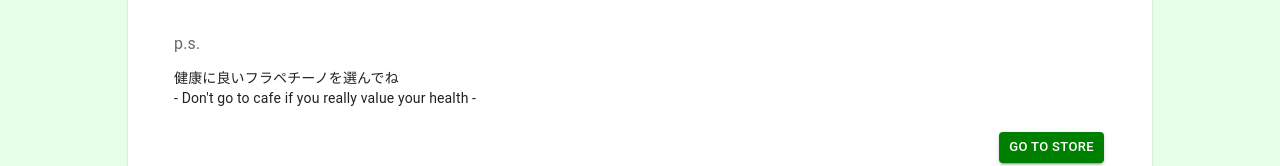
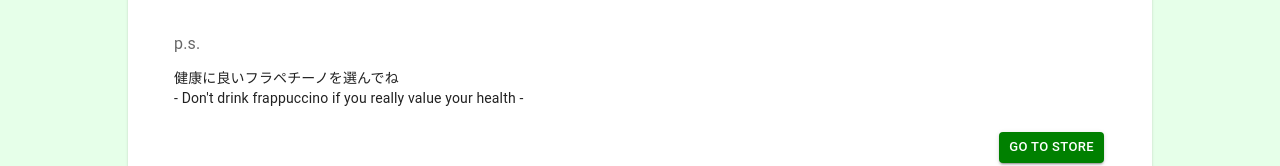
Before and after one commit to Riku0413/Starbucks, a React (Create React App) app in the folder my-app/: page / in a window 1280 px wide. Shown: the part 740-906 px from the top of the page. Built offline with nearby package versions, Linux system fonts and the light colour scheme; the HTML template or start-up script is replaced by a standard one.

Commit message:
[update] 追記の文言を修正

```diff
--- a/my-app/src/Page.js
+++ b/my-app/src/Page.js
@@ -90,7 +90,7 @@ const Page = () => {
               <Typography variant="body2" style={{marginLeft: '30px'}}>
                 健康に良いフラペチーノを選んでね
                 <br/>
-                - Don't go to cafe if you really value your health -
+                - Don't drink frappuccino if you really value your health -
               </Typography>
             </CardContent>
             <CardActions style={{marginRight: '40px', display: 'flex', justifyContent: 'flex-end' }}>
```
